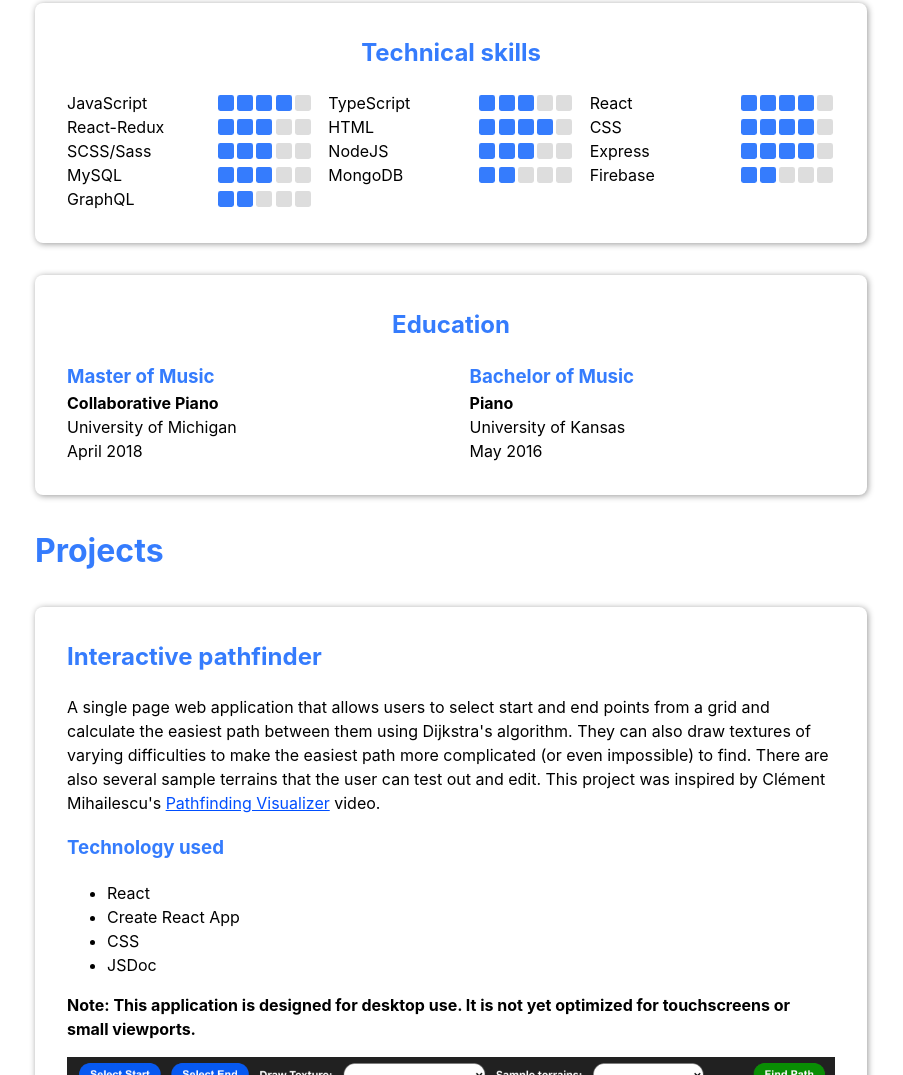
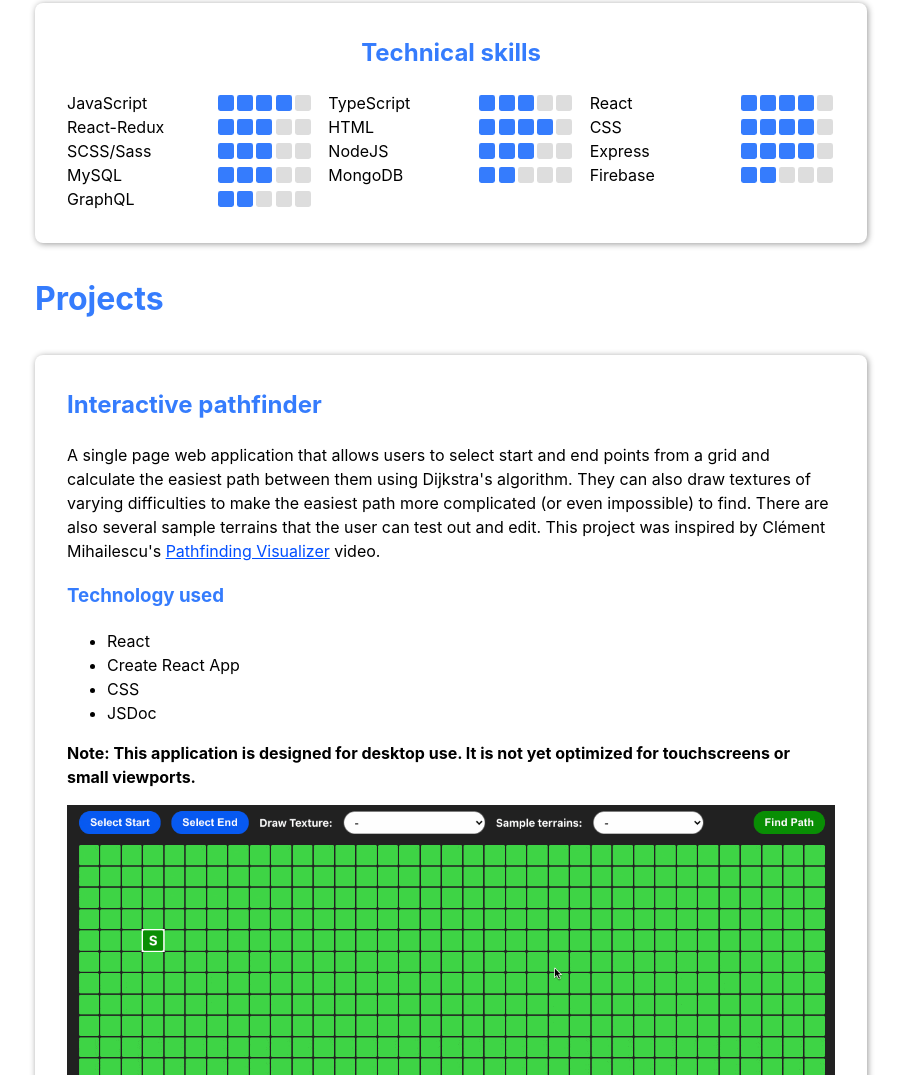
Before and after one commit to shanemcfadden/shanemcfadden.github.io, a Gatsby site: page / in a window 1280 px wide. Shown: the part 1125-2200 px from the top of the page, without its empty margins (189-1092 px from the left). Built offline with nearby package versions, Linux system fonts and the light colour scheme; Gatsby itself is replaced by a stand-in of ours.

Commit message:
Remove education section

```diff
--- a/src/pages/index.js
+++ b/src/pages/index.js
@@ -76,31 +76,6 @@ const IndexPage = ({ data }) => {
               </div>
             </div>
           </FadeInSection>
-          <FadeInSection>
-            <div className="content-card">
-              <h2 className="align-center">Education</h2>
-              <div className="flex-columns">
-                {EDUCATION_DATA.map(
-                  ({
-                    school,
-                    degree,
-                    major,
-                    graduationMonth,
-                    graduationYear,
-                  }) => (
-                    <EducationCard
-                      key={graduationYear}
-                      school={school}
-                      degree={degree}
-                      major={major}
-                      graduationMonth={graduationMonth}
-                      graduationYear={graduationYear}
-                    />
-                  )
-                )}
-              </div>
-            </div>
-          </FadeInSection>
           <h1>Projects</h1>
           {projects.map(({ frontmatter, html }, i) => {
             const { githubRepo, postmanDocs, siteLink } = frontmatter;
```
